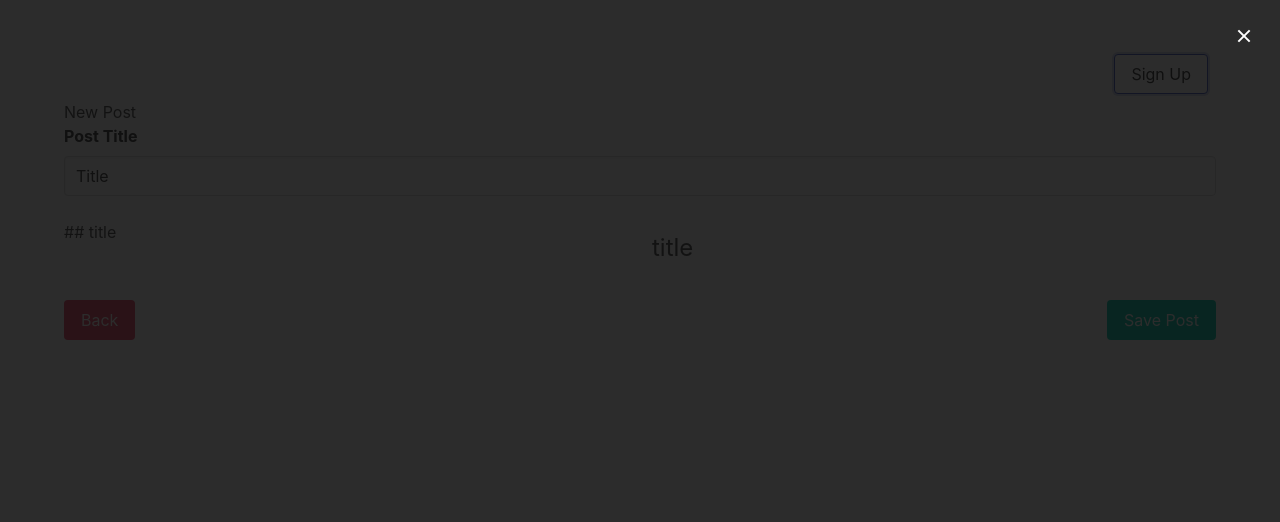
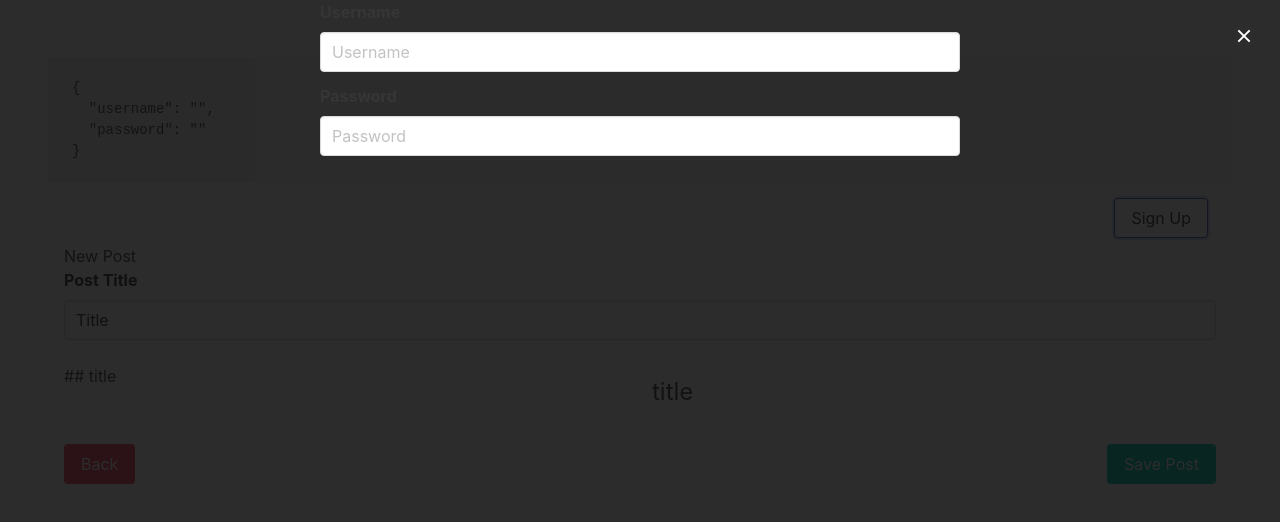
Before and after one commit to tomimandalap/vue3-typescript, a Vue app: page /posts/new in a window 1280 px wide. Both pictures are taken after a click on the button "Sign Up". Shown: the top 522 px of the page. Built offline with nearby package versions, Linux system fonts and the light colour scheme.

Commit message:
feat: add component formInput

```diff
--- a/src/App.vue
+++ b/src/App.vue
@@ -1,8 +1,23 @@
 <script setup lang="ts">
-import { computed } from "vue";
+import { computed, ref } from "vue";
 import { RouterView } from "vue-router";
 import { useModal } from "./composables/useModal";
 import Navbar from "./components/Navbar.vue";
+import FormInput from "./components/FormInput.vue";
+
+interface Iform {
+  username: string;
+  password: string;
+}
+
+interface IMap {
+  [key: string]: string;
+}
+
+const form = ref<Iform>({
+  username: "",
+  password: "",
+});
 
 const modal = useModal();
 const modalStyle = computed(() => {
@@ -11,19 +26,40 @@ const modalStyle = computed(() => {
     color: "white",
   };
 });
+
+function handleUpdate(event: string, key: string) {
+  let inputValue: IMap = form.value;
+  inputValue[key] = event;
+}
 </script>
 
 <template>
   <div class="modal" :style="modalStyle">
     <div class="modal-background">
       <div class="modal-content">
-        <div id="modal"></div>
+        <div id="modal">
+          <FormInput
+            v-model="form.username"
+            name="Username"
+            type="text"
+            placeholder="Username"
+            @update:modelValue="handleUpdate($event, 'username')"
+          />
+          <FormInput
+            v-model="form.password"
+            name="Password"
+            type="password"
+            placeholder="Password"
+            @update:modelValue="handleUpdate($event, 'password')"
+          />
+        </div>
       </div>
     </div>
     <button class="modal-close is-large" @click="modal.hideModal()"></button>
   </div>
 
   <div class="section">
+    <pre>{{ form }}</pre>
     <div class="container">
       <Navbar />
       <RouterView />
--- /dev/null
+++ b/src/components/FormInput.vue
@@ -0,0 +1,35 @@
+<script setup lang="ts">
+import { emit } from "process";
+
+interface Iinput {
+  name: string;
+  type: string;
+  placeholder: string;
+  modelValue: string;
+}
+
+defineProps<Iinput>();
+const emits = defineEmits<{
+  (event: "update:modelValue", value: string): void;
+}>();
+
+function handleInput($event: any) {
+  const input = $event.target as HTMLInputElement;
+  emits("update:modelValue", input.value);
+}
+</script>
+
+<template>
+  <div class="field">
+    <label :for="name" class="label">{{ name }}</label>
+    <div class="control">
+      <input
+        :value="modelValue"
+        :type="type"
+        :placeholder="placeholder"
+        @input="handleInput"
+        class="input"
+      />
+    </div>
+  </div>
+</template>
```
